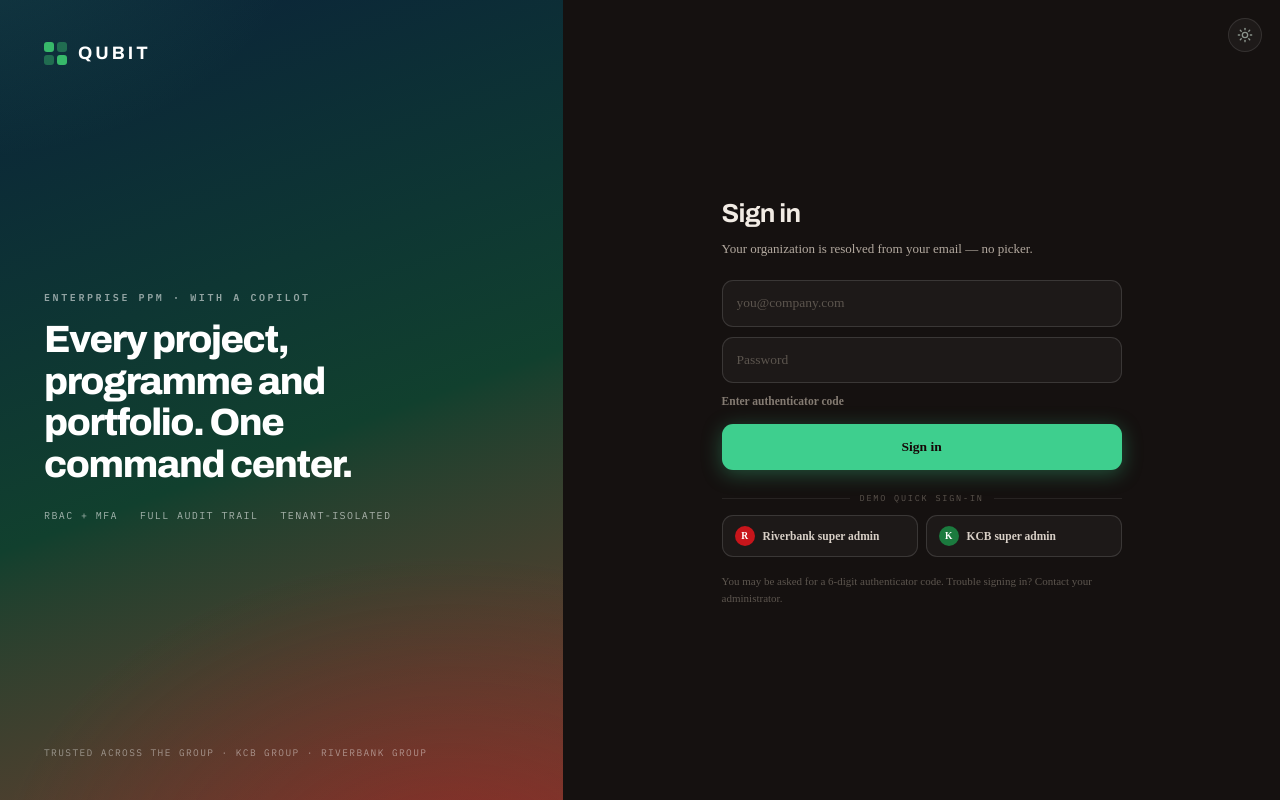
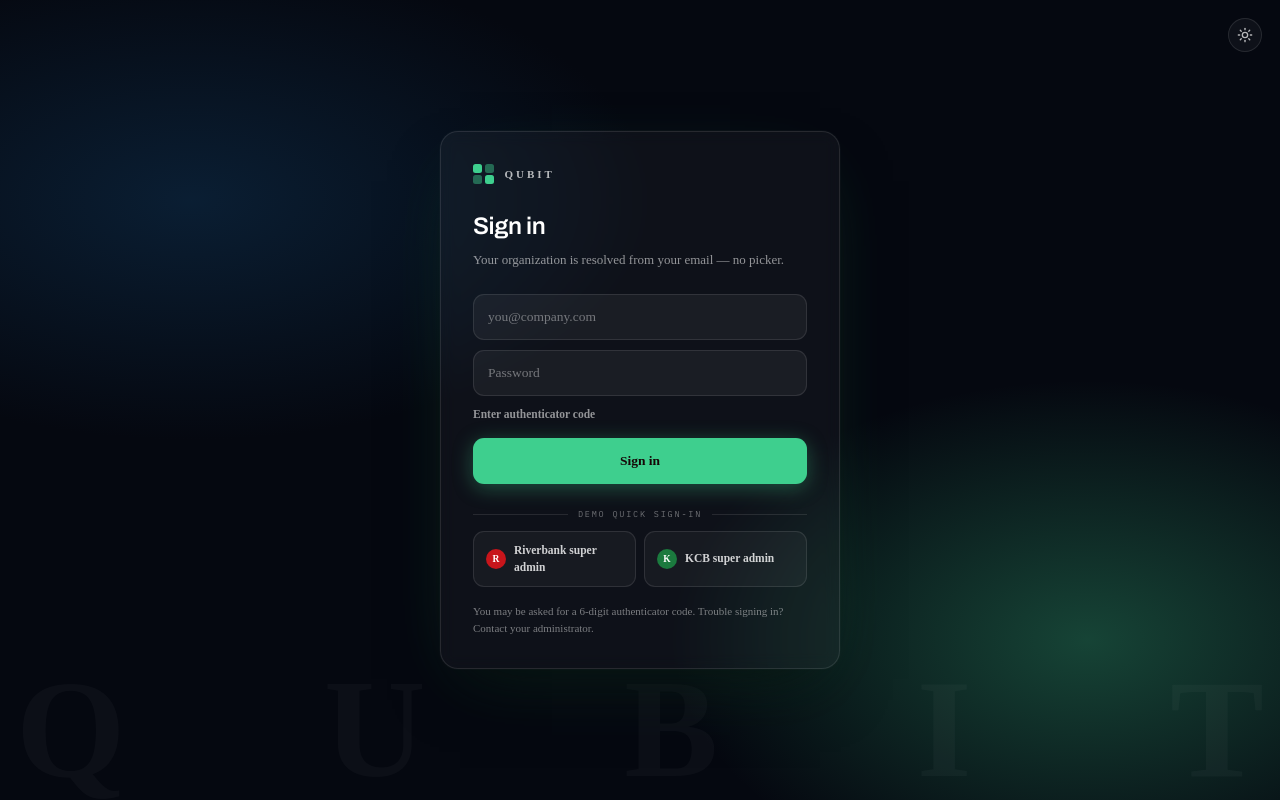
Before and after one commit to joyceokore-create/QUBIT, a Next.js app: page /login in a window 1280 px wide. Built offline with nearby package versions, Linux system fonts and the light colour scheme.

Commit message:
feat(login): restyle to a centred dark card; auth logic unchanged

```diff
--- a/src/app/(auth)/login/login-form.tsx
+++ b/src/app/(auth)/login/login-form.tsx
@@ -30,7 +30,7 @@ const QUICK_SIGN_INS = [
 ];
 
 const INPUT_CLASS =
-  "box-border w-full rounded-[11px] border border-[var(--hair)] bg-[var(--wash)] px-[14px] py-3 text-[13.5px] text-[var(--qink)] outline-none transition-colors placeholder:text-[var(--ink5)] focus:border-[color-mix(in_oklab,var(--login-brand)_55%,transparent)]";
+  "box-border w-full rounded-[11px] border border-white/10 bg-white/[0.05] px-[14px] py-3 text-[13.5px] text-white outline-none transition-colors placeholder:text-white/40 focus:border-[color-mix(in_oklab,var(--login-brand)_60%,transparent)] focus-visible:ring-2 focus-visible:ring-[color-mix(in_oklab,var(--login-brand)_55%,transparent)]";
 
 export function LoginForm({ callbackUrl }: LoginFormProps) {
   const router = useRouter();
@@ -90,42 +90,41 @@ export function LoginForm({ callbackUrl }: LoginFormProps) {
   const formStyle = { "--login-brand": loginBrand } as CSSProperties & { "--login-brand": string };
 
   return (
-    <div className="grid min-h-screen lg:grid-cols-[minmax(420px,44%)_minmax(0,1fr)]" style={{ background: "var(--qbg)" }}>
-      {/* Brand panel */}
-      <div
-        className="relative hidden flex-col justify-between overflow-hidden p-[40px_44px] lg:flex"
-        style={{ background: "linear-gradient(160deg,#0b2239 0%,#11402e 55%,color-mix(in oklab,#c8151b 75%,#0b2239) 130%)" }}
-      >
-        <div aria-hidden className="pointer-events-none absolute inset-0" style={{ background: "radial-gradient(700px 500px at 80% 110%, rgba(200,21,27,.35), transparent 65%), radial-gradient(600px 400px at -10% -10%, rgba(55,185,106,.18), transparent 60%)" }} />
-        <div className="relative flex items-center gap-[11px]">
-          <QubitLogo square={10} gap={3} radius={3} color="#37b96a" />
-          <span className="font-heading text-[18px] font-bold tracking-[3px] text-white">QUBIT</span>
-        </div>
-        <div className="relative">
-          <div className="mb-3.5 font-mono text-[10px] font-semibold tracking-[2.6px] text-white/55">ENTERPRISE PPM · WITH A COPILOT</div>
-          <div className="max-w-[400px] font-heading text-[38px] font-extrabold leading-[1.1] tracking-[-1.4px] text-white">
-            Every project, programme and portfolio. One command center.
-          </div>
-          <div className="mt-[22px] flex gap-[22px] font-mono text-[10px] tracking-[1.4px] text-white/60">
-            <span>RBAC + MFA</span><span>FULL AUDIT TRAIL</span><span>TENANT-ISOLATED</span>
-          </div>
-        </div>
-        <div className="relative font-mono text-[9.5px] tracking-[1.4px] text-white/45">TRUSTED ACROSS THE GROUP · KCB GROUP · RIVERBANK GROUP</div>
-      </div>
+    <div
+      className="relative min-h-screen w-full"
+      style={{
+        background: [
+          "radial-gradient(ellipse 60% 50% at 15% 25%, rgba(11,34,57,0.85), transparent 60%)",
+          "radial-gradient(ellipse 50% 50% at 85% 80%, color-mix(in oklab, var(--pbrand) 30%, transparent), transparent 65%)",
+          "#050810",
+        ].join(", "),
+      }}
+    >
+      <ThemeToggle className="absolute right-[18px] top-[18px] z-20 text-white/70" />
 
-      {/* Form panel */}
-      <div className="relative flex items-center justify-center p-10" style={formStyle}>
-        <ThemeToggle className="absolute right-[18px] top-[18px]" />
-
-        <div className="w-[400px] max-w-full [animation:rise_.5s_cubic-bezier(.22,1,.36,1)_both]">
-          {/* Mobile wordmark (brand panel hidden < lg) */}
-          <button type="button" onClick={() => router.push("/")} className="mb-6 flex items-center gap-[11px] lg:hidden">
-            <QubitLogo square={10} gap={3} radius={3} color="var(--login-brand)" />
-            <span className="font-heading text-[18px] font-bold tracking-[3px] text-[var(--qink)]">QUBIT</span>
+      <main className="relative z-10 mx-auto flex min-h-screen max-w-md flex-col justify-center px-4 py-10 sm:px-6 sm:py-12">
+        <div
+          className="rounded-2xl border border-white/10 bg-white/[0.04] p-6 backdrop-blur-sm [animation:rise_.5s_cubic-bezier(.22,1,.36,1)_both] sm:p-8"
+          style={{
+            ...formStyle,
+            boxShadow: [
+              "0 30px 60px -20px rgba(0,0,0,0.65)",
+              "0 0 0 1px rgba(255,255,255,0.02)",
+              "0 20px 70px -30px color-mix(in oklab, var(--login-brand) 30%, transparent)",
+            ].join(", "),
+          }}
+        >
+          <button
+            type="button"
+            onClick={() => router.push("/")}
+            className="mb-6 flex items-center gap-[11px] rounded-md outline-none focus-visible:ring-2 focus-visible:ring-[color-mix(in_oklab,var(--login-brand)_55%,transparent)]"
+          >
+            <QubitLogo square={9} gap={2.5} radius={2.5} color="var(--login-brand)" />
+            <span className="text-[11px] font-bold uppercase tracking-[3px] text-white/70">QUBIT</span>
           </button>
 
-          <h1 className="mb-1.5 font-heading text-[26px] font-bold tracking-[-.7px] text-[var(--qink)]">Sign in</h1>
-          <p className="mb-[22px] text-[13px] text-[var(--ink3)]">Your organization is resolved from your email — no picker.</p>
+          <h1 className="mb-1.5 text-[24px] font-semibold tracking-[-.4px] text-white">Sign in</h1>
+          <p className="mb-6 text-[13px] text-white/55">Your organization is resolved from your email — no picker.</p>
 
           <form onSubmit={handleSubmit} className="flex flex-col gap-2.5" noValidate>
             <input id="email" type="email" autoComplete="email" required placeholder="you@company.com" className={INPUT_CLASS} value={email} onChange={(e) => setEmail(e.target.value)} />
@@ -134,16 +133,16 @@ export function LoginForm({ callbackUrl }: LoginFormProps) {
               <div
                 className="flex items-center gap-[9px] rounded-[11px] px-[13px] py-[9px] [animation:rise_.3s_ease_both]"
                 aria-live="polite"
-                style={{ background: "color-mix(in oklab, var(--login-brand) 8%, transparent)", border: "1px solid color-mix(in oklab, var(--login-brand) 30%, transparent)" }}
+                style={{ background: "color-mix(in oklab, var(--login-brand) 18%, transparent)", border: "1px solid color-mix(in oklab, var(--login-brand) 40%, transparent)" }}
               >
                 <span className="flex size-5 items-center justify-center rounded-full bg-[var(--login-brand)] text-[9.5px] font-extrabold text-[var(--onbrand)]">
                   {org.tenantName.charAt(0).toUpperCase()}
                 </span>
-                <span className="text-[12px] text-[var(--ink2)]">Signing in to <span className="font-bold text-[var(--login-brand)]">{org.tenantName}</span></span>
+                <span className="text-[12px] text-white/80">Signing in to <span className="font-bold text-[var(--login-brand)]">{org.tenantName}</span></span>
               </div>
             )}
             {org.status === "not-found" && (
-              <p className="rounded-[11px] border border-[var(--hair)] bg-[var(--wash)] px-[13px] py-[9px] text-[12px] text-[var(--ink4)]" aria-live="polite">
+              <p className="rounded-[11px] border border-white/10 bg-white/[0.03] px-[13px] py-[9px] text-[12px] text-white/55" aria-live="polite">
                 No organization found for that domain.
               </p>
             )}
@@ -153,27 +152,31 @@ export function LoginForm({ callbackUrl }: LoginFormProps) {
             {showTotp ? (
               <input id="totpCode" inputMode="numeric" autoComplete="one-time-code" placeholder="6-digit authenticator code" className={INPUT_CLASS} value={totpCode} onChange={(e) => setTotpCode(e.target.value)} />
             ) : (
-              <button type="button" onClick={() => setShowTotp(true)} className="self-start text-[11.5px] font-semibold text-[var(--ink4)] transition-colors hover:text-[var(--login-brand)]">
+              <button
+                type="button"
+                onClick={() => setShowTotp(true)}
+                className="self-start rounded-sm text-[11.5px] font-semibold text-white/55 outline-none transition-colors hover:text-[var(--login-brand)] focus-visible:ring-2 focus-visible:ring-[color-mix(in_oklab,var(--login-brand)_55%,transparent)]"
+              >
                 Enter authenticator code
               </button>
             )}
 
-            {error && <p role="alert" className="text-[12px] text-[var(--bad)]">{error}</p>}
+            {error && <p role="alert" className="text-[12px] text-[#ff8a8a]">{error}</p>}
 
             <button
               type="submit"
               disabled={loading}
-              className="mt-1 rounded-[11px] px-[13px] py-[13px] text-[13.5px] font-bold text-[var(--onbrand)] transition-transform hover:-translate-y-[2px] disabled:opacity-60"
+              className="mt-1 w-full rounded-[11px] px-[13px] py-[13px] text-[13.5px] font-bold text-[var(--onbrand)] outline-none transition-transform hover:-translate-y-[2px] focus-visible:ring-2 focus-visible:ring-white/80 focus-visible:ring-offset-2 focus-visible:ring-offset-[var(--login-brand)] disabled:opacity-60"
               style={{ background: "var(--login-brand)", boxShadow: "0 4px 20px color-mix(in oklab, var(--login-brand) var(--glowA), transparent)" }}
             >
               {loading ? "Signing in…" : "Sign in"}
             </button>
           </form>
 
-          <div className="mt-[22px] mb-2.5 flex items-center gap-2.5">
-            <span className="flex-1 border-b border-[var(--hair2)]" />
-            <span className="font-mono text-[8.5px] tracking-[1.8px] text-[var(--ink5)]">DEMO QUICK SIGN-IN</span>
-            <span className="flex-1 border-b border-[var(--hair2)]" />
+          <div className="mt-6 mb-2.5 flex items-center gap-2.5">
+            <span className="flex-1 border-b border-white/10" />
+            <span className="font-mono text-[8.5px] tracking-[1.8px] text-white/40">DEMO QUICK SIGN-IN</span>
+            <span className="flex-1 border-b border-white/10" />
           </div>
           <div className="flex flex-col gap-2 sm:flex-row">
             {QUICK_SIGN_INS.map((d) => (
@@ -181,7 +184,7 @@ export function LoginForm({ callbackUrl }: LoginFormProps) {
                 key={d.label}
                 type="button"
                 onClick={() => { setEmail(d.email); setPassword(d.password); setError(null); }}
-                className="flex flex-1 items-center gap-2 rounded-[11px] border border-[var(--hair)] bg-[var(--wash)] px-3 py-2.5 text-left text-[11.5px] font-semibold text-[var(--ink2)] transition-colors hover:border-[var(--login-brand)]"
+                className="flex flex-1 items-center gap-2 rounded-[11px] border border-white/10 bg-white/[0.04] px-3 py-2.5 text-left text-[11.5px] font-semibold text-white/80 outline-none transition-colors hover:border-[var(--login-brand)] focus-visible:border-[var(--login-brand)] focus-visible:ring-2 focus-visible:ring-[color-mix(in_oklab,var(--login-brand)_55%,transparent)]"
               >
                 <span className="flex size-5 flex-none items-center justify-center rounded-full text-[9.5px] font-extrabold text-white" style={{ background: d.brand }}>{d.initial}</span>
                 {d.label}
@@ -189,10 +192,20 @@ export function LoginForm({ callbackUrl }: LoginFormProps) {
             ))}
           </div>
 
-          <div className="mt-4 text-[11px] leading-[1.5] text-[var(--ink5)]">
+          <div className="mt-4 text-[11px] leading-[1.5] text-white/45">
             You may be asked for a 6-digit authenticator code. Trouble signing in? Contact your administrator.
           </div>
         </div>
+      </main>
+
+      {/* Giant faded background wordmark (Lumi motif) — sits behind the card (z-0 vs main's z-10) and
+          is clipped to the viewport so it never grows taller than the screen on short viewports. */}
+      <div
+        aria-hidden
+        className="pointer-events-none fixed inset-x-0 bottom-0 z-0 flex max-h-[38vh] justify-between overflow-hidden px-4 font-black uppercase leading-none text-white/[0.03]"
+        style={{ fontSize: "clamp(40px, 11vw, 200px)" }}
+      >
+        {"QUBIT".split("").map((c, i) => (<span key={i}>{c}</span>))}
       </div>
     </div>
   );
```
Also changed, not shown: 1 other file (tests, documents, lock files or other folders).
